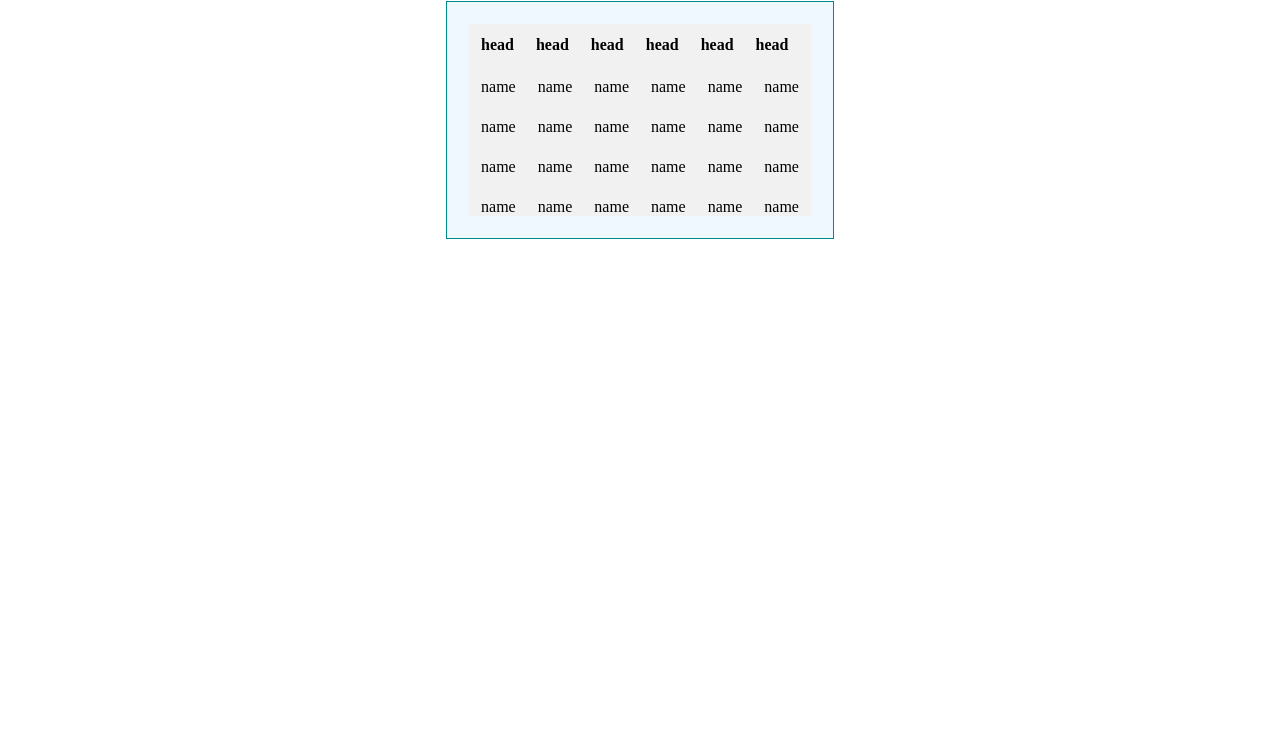
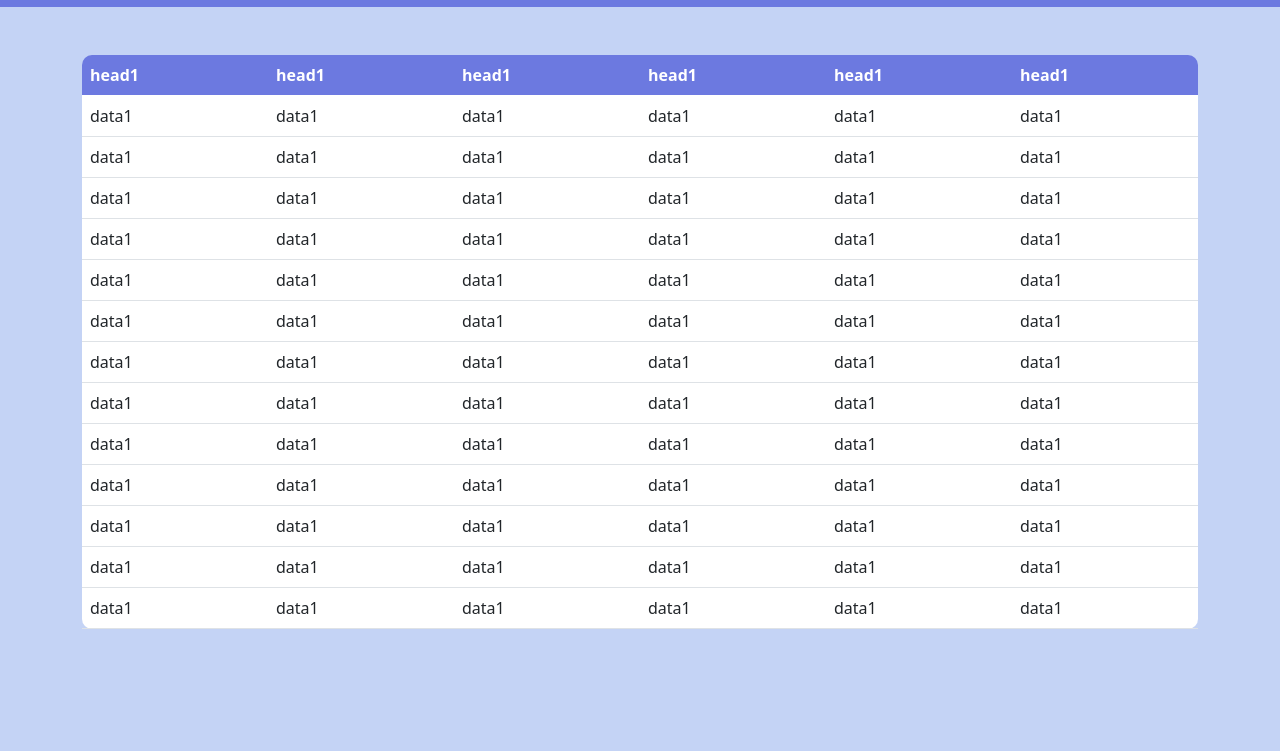
Before and after one commit to Dhirajkumar908/100DaysPythonCodingChallenge-, a plain HTML site: page test.html in a window 1280 px wide. Shown: the part 49-800 px from the top of the page. Drawn offline with nearby package versions, Linux system fonts and the light colour scheme.

Commit message:
Day6 python coding challenge

```diff
--- a/test.html
+++ b/test.html
@@ -1,307 +1,213 @@
-<!DOCTYPE html>
+<!doctype html>
 <html lang="en">
   <head>
-    <meta charset="UTF-8">
-    <meta name="viewport" content="width=device-width, initial-scale=1.0">
-    <title>Document</title>
-</head>
+    <!-- Required meta tags -->
+    <meta charset="utf-8">
+    <meta name="viewport" content="width=device-width, initial-scale=1">
+
+    <!-- Bootstrap CSS -->
+    <link href="https://cdn.jsdelivr.net/npm/bootstrap@5.0.2/dist/css/bootstrap.min.css" rel="stylesheet" integrity="sha384-EVSTQN3/azprG1Anm3QDgpJLIm9Nao0Yz1ztcQTwFspd3yD65VohhpuuCOmLASjC" crossorigin="anonymous">
 <style>
     body{
-        margin: 0px;
-        padding: 0px;
-        box-sizing: border-box;
+        background-color: #C4D3F5;
+    }
+.navbar{
+    background-color: #6C79E0;
+
+}
+table tr:first-child th:first-child {
+    border-top-left-radius: 10px; /* Set border radius for top-left header cell */
+}
+table tr:first-child th:last-child {
+    border-top-right-radius: 10px; /* Set border radius for top-right header cell */
 }
 
-  .fortbl{
-    margin-top: 50px;
+table tr:last-child td:first-child {
+    border-bottom-left-radius: 10px; /* Set border radius for bottom-left data cell */
 }
 
- table{
-    margin: auto;
-    padding: 20px;
-    background-color: aliceblue;
-    border: 1px solid darkcyan;
+table tr:last-child td:last-child {
+    border-bottom-right-radius: 10px; /* Set border radius for bottom-right data cell */
 }
+</style>
 
- table thead{
-  background-color: #f1f1f1;
-  position:relative;
-  display: block;
- }
 
- table tbody{
-    background-color: #f1f1f1;
-    position:relative;
-  display: block;
+  </head>
 
- }
 
- .tblbody{
-    height: 150px;
-    overflow: scroll;
- }
+  <body>
+
+        <nav class="navbar navbar-expand-lg  ">
+            <div class="container-fluid ">
+              <a class="navbar-brand text-white" href="#">Navbar</a>
+              <button class="navbar-toggler" type="button" data-bs-toggle="collapse" data-bs-target="#navbarSupportedContent" aria-controls="navbarSupportedContent" aria-expanded="false" aria-label="Toggle navigation">
+                <span class="navbar-toggler-icon"></span>
+              </button>
+              <div class="collapse navbar-collapse" id="navbarSupportedContent">
+                <ul class="navbar-nav me-auto mb-2 mb-lg-0">
+                  <li class="nav-item">
+                    <a class="nav-link active text-white" aria-current="page" href="#">Home</a>
+                  </li>
+                  <li class="nav-item">
+                    <a class="nav-link text-white" href="#">Link</a>
+                  </li>
+                  <li class="nav-item dropdown">
+                    <a class="nav-link dropdown-toggle text-white" href="#" id="navbarDropdown" role="button" data-bs-toggle="dropdown" aria-expanded="false">
+                      Dropdown
+                    </a>
+                    <ul class="dropdown-menu" aria-labelledby="navbarDropdown">
+                      <li><a class="dropdown-item text-white" href="#">Action</a></li>
+                      <li><a class="dropdown-item text-white" href="#">Another action</a></li>
+                      <li><hr class="dropdown-divider text-white"></li>
+                      <li><a class="dropdown-item text-white" href="#">Something else here</a></li>
+                    </ul>
+                  </li>
+                  <li class="nav-item">
+                    <a class="nav-link disabled text-white" href="#" tabindex="-1" aria-disabled="true">Disabled</a>
+                  </li>
+                </ul>
+                <form class="d-flex">
+                  <input class="form-control me-2" type="search" placeholder="Search" aria-label="Search">
+                  <button class="btn btn-outline-success text-white" type="submit">Search</button>
+                </form>
+              </div>
+            </div>
+          </nav>
 
 
 
-
-
-thead th{
-    padding: 10px;
-}
-tbody td{
-    padding: 10px;
-}
-
-
-</style>
-<body>
-
-    <div class="fortbl"></div>
-    <table>
-        <thead class="tblhead" >
-            <tr>
-                <th>head</th>
-                <th>head</th>
-                <th>head</th>
-                <th>head</th>
-                <th>head</th>
-                <th>head</th>
+<section class="container">
+    <div class="table-responsive">
+    <table class="table table-hover  mt-5">
+        <thead class=" " style="background-color: #6C79E0;">
+          <tr class="text-white">
+            <th>head1</th>
+            <th>head1</th>
+            <th>head1</th>
+            <th>head1</th>
+            <th>head1</th>
+            <th>head1</th>
           </tr>
         </thead>
-        <tbody class="tblbody">
+        <tbody style="background-color: white;">
             <tr>
-                <td>name</td>
-                <td>name</td>
-                <td>name</td>
-                <td>name</td>
-                <td>name</td>
-                <td>name</td>
+                <td>data1</td>
+                <td>data1</td>
+                <td>data1</td>
+                <td>data1</td>
+                <td>data1</td>
+                <td>data1</td>
             </tr>
             <tr>
-                <td>name</td>
-                <td>name</td>
-                <td>name</td>
-                <td>name</td>
-                <td>name</td>
-                <td>name</td>
+                <td>data1</td>
+                <td>data1</td>
+                <td>data1</td>
+                <td>data1</td>
+                <td>data1</td>
+                <td>data1</td>
             </tr>
             <tr>
-                <td>name</td>
-                <td>name</td>
-                <td>name</td>
-                <td>name</td>
-                <td>name</td>
-                <td>name</td>
+                <td>data1</td>
+                <td>data1</td>
+                <td>data1</td>
+                <td>data1</td>
+                <td>data1</td>
+                <td>data1</td>
             </tr>
             <tr>
-                <td>name</td>
-                <td>name</td>
-                <td>name</td>
-                <td>name</td>
-                <td>name</td>
-                <td>name</td>
+                <td>data1</td>
+                <td>data1</td>
+                <td>data1</td>
+                <td>data1</td>
+                <td>data1</td>
+                <td>data1</td>
             </tr>
             <tr>
-                <td>name</td>
-                <td>name</td>
-                <td>name</td>
-                <td>name</td>
-                <td>name</td>
-                <td>name</td>
+                <td>data1</td>
+                <td>data1</td>
+                <td>data1</td>
+                <td>data1</td>
+                <td>data1</td>
+                <td>data1</td>
             </tr>
             <tr>
-                <td>name</td>
-                <td>name</td>
-                <td>name</td>
-                <td>name</td>
-                <td>name</td>
-                <td>name</td>
+                <td>data1</td>
+                <td>data1</td>
+                <td>data1</td>
+                <td>data1</td>
+                <td>data1</td>
+                <td>data1</td>
             </tr>
             <tr>
-                <td>name</td>
-                <td>name</td>
-                <td>name</td>
-                <td>name</td>
-                <td>name</td>
-                <td>name</td>
+                <td>data1</td>
+                <td>data1</td>
+                <td>data1</td>
+                <td>data1</td>
+                <td>data1</td>
+                <td>data1</td>
             </tr>
             <tr>
-                <td>name</td>
-                <td>name</td>
-                <td>name</td>
-                <td>name</td>
-                <td>name</td>
-                <td>name</td>
+                <td>data1</td>
+                <td>data1</td>
+                <td>data1</td>
+                <td>data1</td>
+                <td>data1</td>
+                <td>data1</td>
             </tr>
             <tr>
-                <td>name</td>
-                <td>name</td>
-                <td>name</td>
-                <td>name</td>
-                <td>name</td>
-                <td>name</td>
+                <td>data1</td>
+                <td>data1</td>
+                <td>data1</td>
+                <td>data1</td>
+                <td>data1</td>
+                <td>data1</td>
             </tr>
             <tr>
-                <td>name</td>
-                <td>name</td>
-                <td>name</td>
-                <td>name</td>
-                <td>name</td>
-                <td>name</td>
+                <td>data1</td>
+                <td>data1</td>
+                <td>data1</td>
+                <td>data1</td>
+                <td>data1</td>
+                <td>data1</td>
             </tr>
             <tr>
-                <td>name</td>
-                <td>name</td>
-                <td>name</td>
-                <td>name</td>
-                <td>name</td>
-                <td>name</td>
+                <td>data1</td>
+                <td>data1</td>
+                <td>data1</td>
+                <td>data1</td>
+                <td>data1</td>
+                <td>data1</td>
             </tr>
             <tr>
-                <td>name</td>
-                <td>name</td>
-                <td>name</td>
-                <td>name</td>
-                <td>name</td>
-                <td>name</td>
+                <td>data1</td>
+                <td>data1</td>
+                <td>data1</td>
+                <td>data1</td>
+                <td>data1</td>
+                <td>data1</td>
             </tr>
             <tr>
-                <td>name</td>
-                <td>name</td>
-                <td>name</td>
-                <td>name</td>
-                <td>name</td>
-                <td>name</td>
-            </tr>
-            <tr>
-                <td>name</td>
-                <td>name</td>
-                <td>name</td>
-                <td>name</td>
-                <td>name</td>
-                <td>name</td>
-            </tr>
-            <tr>
-                <td>name</td>
-                <td>name</td>
-                <td>name</td>
-                <td>name</td>
-                <td>name</td>
-                <td>name</td>
-            </tr>
-            <tr>
-                <td>name</td>
-                <td>name</td>
-                <td>name</td>
-                <td>name</td>
-                <td>name</td>
-                <td>name</td>
-            </tr>
-            <tr>
-                <td>name</td>
-                <td>name</td>
-                <td>name</td>
-                <td>name</td>
-                <td>name</td>
-                <td>name</td>
-            </tr>
-            <tr>
-                <td>name</td>
-                <td>name</td>
-                <td>name</td>
-                <td>name</td>
-                <td>name</td>
-                <td>name</td>
-            </tr>
-            <tr>
-                <td>name</td>
-                <td>name</td>
-                <td>name</td>
-                <td>name</td>
-                <td>name</td>
-                <td>name</td>
-            </tr>
-            <tr>
-                <td>name</td>
-                <td>name</td>
-                <td>name</td>
-                <td>name</td>
-                <td>name</td>
-                <td>name</td>
-            </tr>
-            <tr>
-                <td>name</td>
-                <td>name</td>
-                <td>name</td>
-                <td>name</td>
-                <td>name</td>
-                <td>name</td>
-            </tr>
-            <tr>
-                <td>name</td>
-                <td>name</td>
-                <td>name</td>
-                <td>name</td>
-                <td>name</td>
-                <td>name</td>
-            </tr>
-
-            <tr>
-                <td>name</td>
-                <td>name</td>
-                <td>name</td>
-                <td>name</td>
-                <td>name</td>
-                <td>name</td>
-            </tr> <tr>
-                <td>name</td>
-                <td>name</td>
-                <td>name</td>
-                <td>name</td>
-                <td>name</td>
-                <td>name</td>
-            </tr>
-
-            <tr>
-                <td>name</td>
-                <td>name</td>
-                <td>name</td>
-                <td>name</td>
-                <td>name</td>
-                <td>name</td>
-            </tr>
-            <tr>
-                <td>name</td>
-                <td>name</td>
-                <td>name</td>
-                <td>name</td>
-                <td>name</td>
-                <td>name</td>
-            </tr> <tr>
-                <td>name</td>
-                <td>name</td>
-                <td>name</td>
-                <td>name</td>
-                <td>name</td>
-                <td>name</td>
-            </tr>
-            <tr>
-                <td>name</td>
-                <td>name</td>
-                <td>name</td>
-                <td>name</td>
-                <td>name</td>
-                <td>name</td>
-            </tr>
-            <tr>
-                <td>name</td>
-                <td>name</td>
-                <td>name</td>
-                <td>name</td>
-                <td>name</td>
-                <td>name</td>
+                <td>data1</td>
+                <td>data1</td>
+                <td>data1</td>
+                <td>data1</td>
+                <td>data1</td>
+                <td>data1</td>
             </tr>
         </tbody>
       </table>
+    </div>
+</section>
+
+    <!-- Optional JavaScript; choose one of the two! -->
+
+    <!-- Option 1: Bootstrap Bundle with Popper -->
+    <script src="https://cdn.jsdelivr.net/npm/bootstrap@5.0.2/dist/js/bootstrap.bundle.min.js" integrity="sha384-MrcW6ZMFYlzcLA8Nl+NtUVF0sA7MsXsP1UyJoMp4YLEuNSfAP+JcXn/tWtIaxVXM" crossorigin="anonymous"></script>
+
+    <!-- Option 2: Separate Popper and Bootstrap JS -->
+
+    <script src="https://cdn.jsdelivr.net/npm/@popperjs/core@2.9.2/dist/umd/popper.min.js" integrity="sha384-IQsoLXl5PILFhosVNubq5LC7Qb9DXgDA9i+tQ8Zj3iwWAwPtgFTxbJ8NT4GN1R8p" crossorigin="anonymous"></script>
+    <script src="https://cdn.jsdelivr.net/npm/bootstrap@5.0.2/dist/js/bootstrap.min.js" integrity="sha384-cVKIPhGWiC2Al4u+LWgxfKTRIcfu0JTxR+EQDz/bgldoEyl4H0zUF0QKbrJ0EcQF" crossorigin="anonymous"></script>
+
   </body>
 </html>
```
Also changed, not shown: 1 other file. Lines whose indentation alone changed are shown as unchanged.
